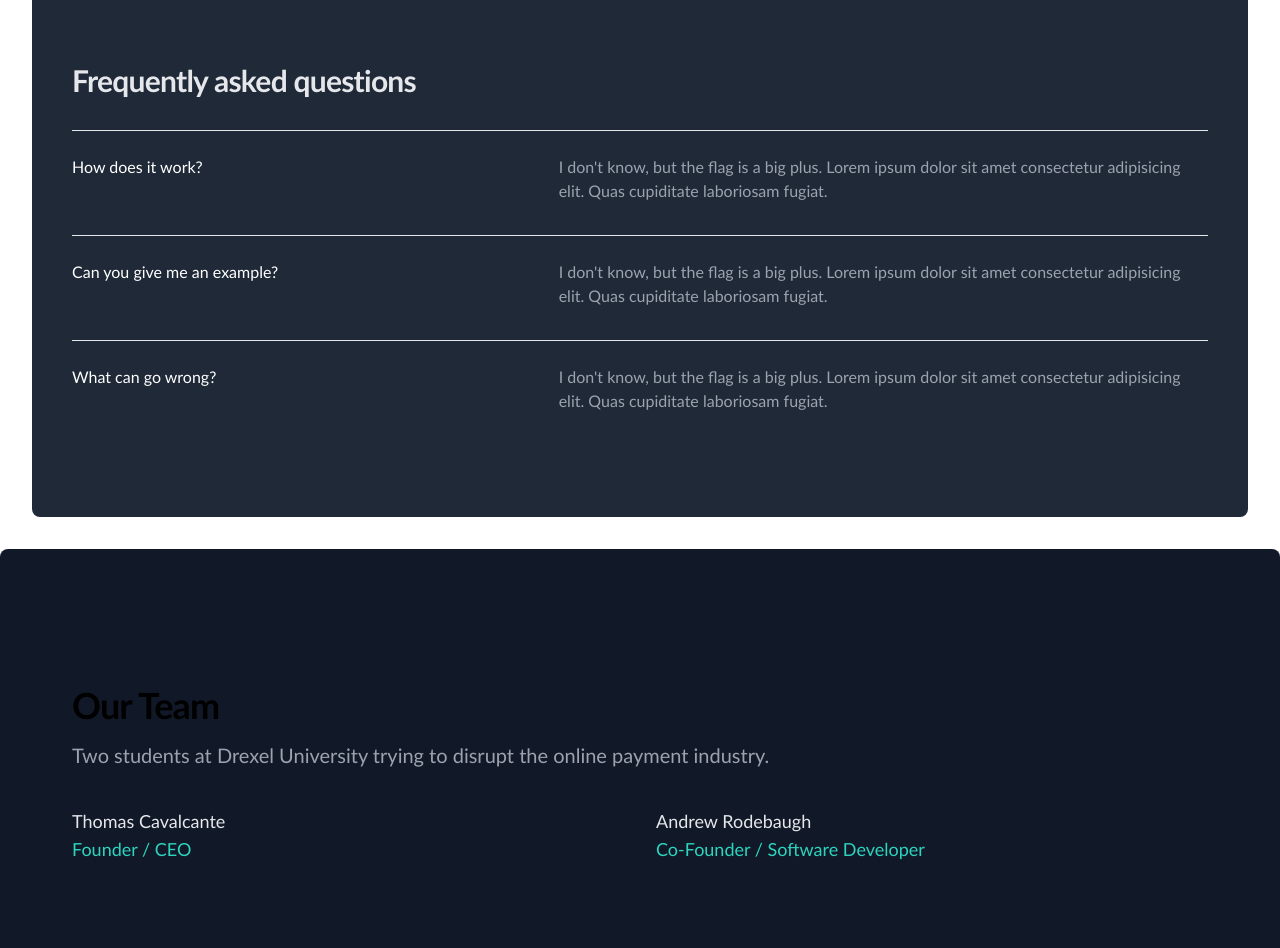
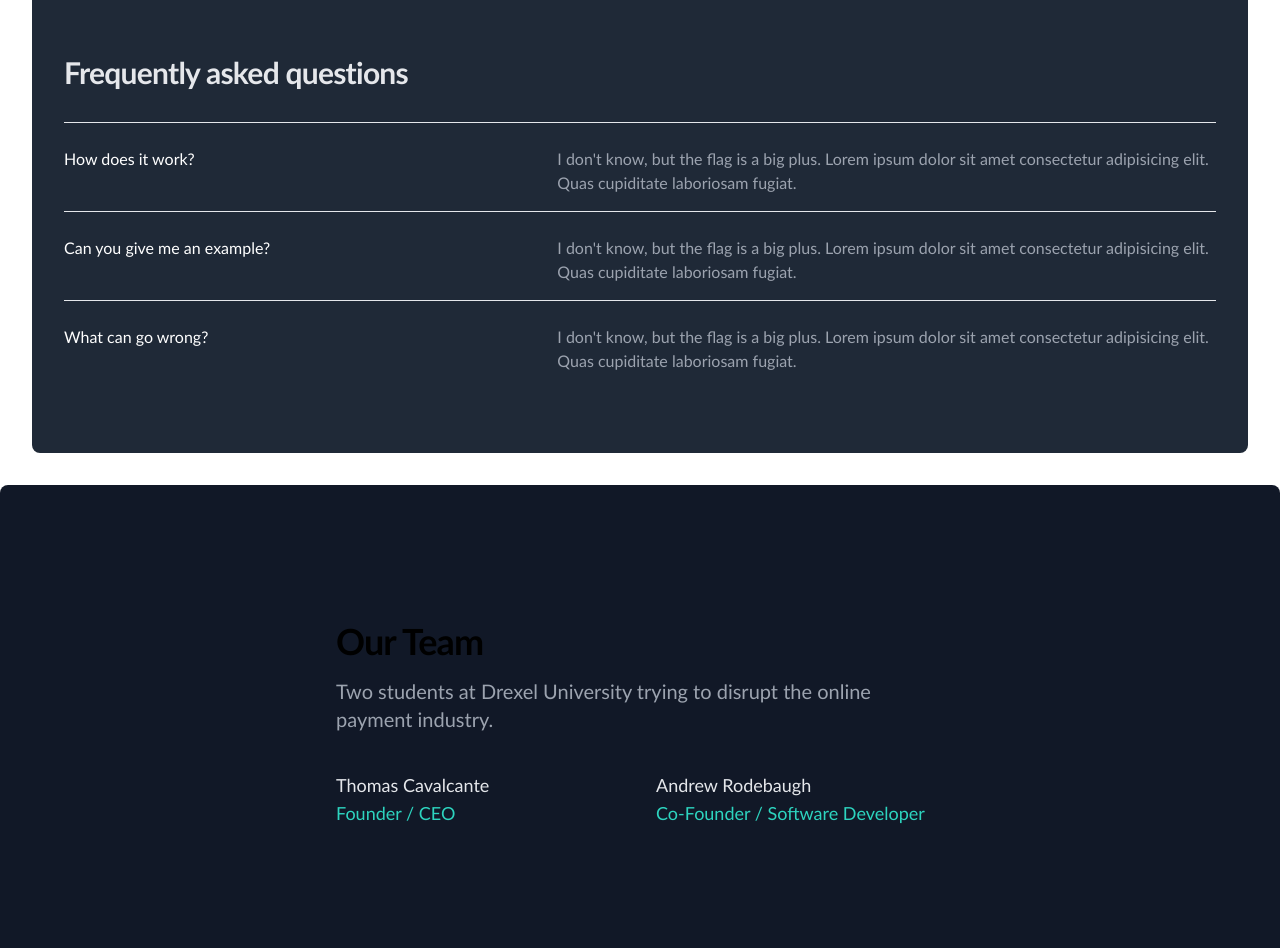
Before and after one commit to tpcav/quotom-demo, a Next.js app: page / in a window 1280 px wide. Shown: the part 744-1692 px from the top of the page. Built offline with nearby package versions, Linux system fonts and the light colour scheme.

Commit message:
our team web spacing fixes

```diff
--- a/components/Faqs.tsx
+++ b/components/Faqs.tsx
@@ -27,13 +27,13 @@ const faqs = [
 
 export default function Faqs() {
   return (
-    <div className="bg-gray-800 mt-10 rounded-lg p-2 m-8">
-      <div className="mx-auto max-w-7xl divide-y divide-gray-200 py-12 px-4 sm:px-6 lg:py-16 lg:px-8">
+    <div className="bg-gray-800 mt-10 rounded-lg m-8">
+      <div className="mx-auto max-w-7xl divide-y divide-gray-200 py-8 px-10 sm:px-10 lg:py-16 lg:px-8">
         <h2 className="text-3xl font-bold tracking-tight text-gray-200">Frequently asked questions</h2>
         <div className="mt-8">
           <dl className="divide-y divide-gray-200">
             {faqs.map((faq) => (
-              <div key={faq.id} className="pt-6 pb-8 md:grid md:grid-cols-12 md:gap-8">
+              <div key={faq.id} className="pt-6 pb-4 md:grid md:grid-cols-12 md:gap-8">
                 <dt className="text-base font-medium text-white md:col-span-5">{faq.question}</dt>
                 <dd className="mt-2 md:col-span-7 md:mt-0">
                   <p className="text-base text-gray-400">{faq.answer}</p>
--- a/components/OurTeam.tsx
+++ b/components/OurTeam.tsx
@@ -20,7 +20,7 @@ const people = [
 export default function Team() {
   return (
     <div className="bg-gray-900 rounded-lg p-10">
-        <div className="mx-auto max-w-7xl py-12 px-4 sm:px-6 lg:px-8 lg:py-24">
+        <div className="mx-auto max-w-2xl py-12 px-4 sm:px-6 lg:px-8 lg:py-24">
           <div className="grid grid-cols-1 gap-12 lg:grid-cols-1 lg:gap-10">
             <div className="space-y-5 sm:space-y-4">
               <h2 className="text-3xl font-bold tracking-tight sm:text-4xl">Our Team</h2>
```
